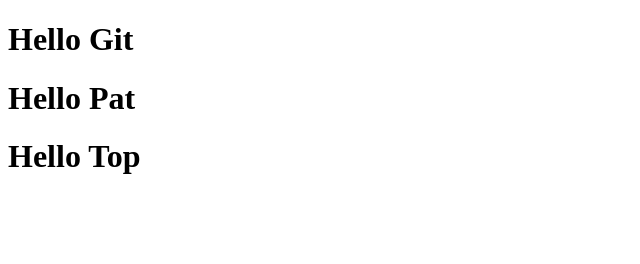
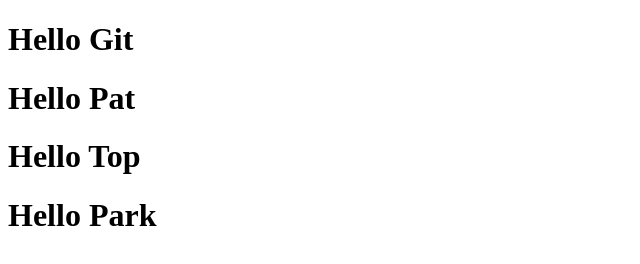
Before and after one commit to SIRAPHONE/Hello-Git, a plain HTML site: page index.html in a window 1280 px wide. Shown: the whole page, without its empty margins (0-640 px from the left). Drawn offline with Linux system fonts and the light colour scheme.

Commit message:
create index.html

```diff
--- a/index.html
+++ b/index.html
@@ -9,5 +9,6 @@
     <h1>Hello Git</h1>
     <h1>Hello Pat</h1>
     <h1>Hello Top</h1>
+    <h1>Hello Park</h1>
 </body>
 </html>
```
